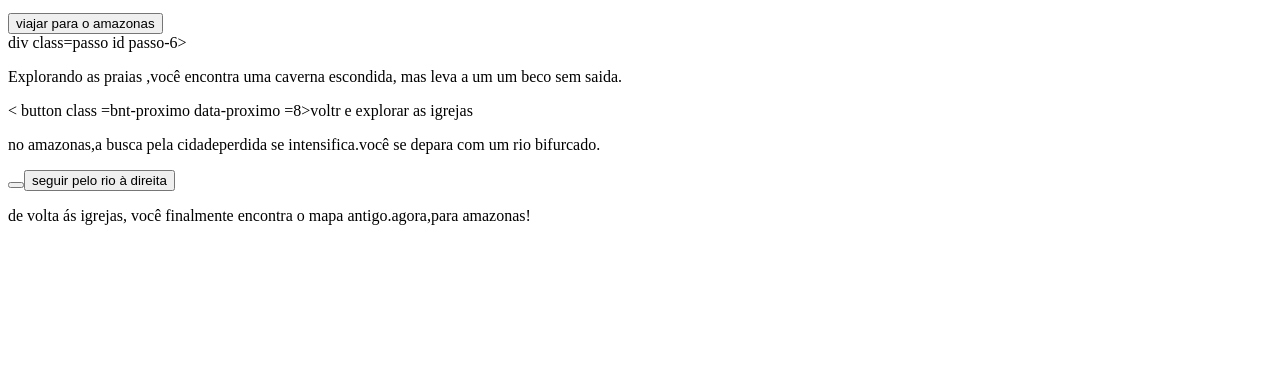
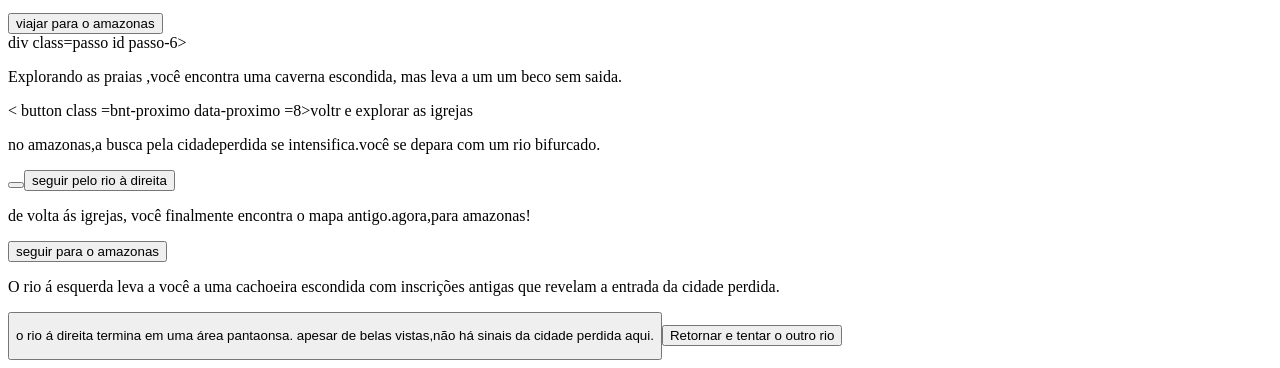
Before and after one commit to vivianeneto/criando-uma-aventura-ultimo-, a plain HTML site: page index.html in a window 1280 px wide. Shown: the part 450-818 px from the top of the page. Drawn offline with Linux system fonts and the light colour scheme.

Commit message:
Update index.html

```diff
--- a/index.html
+++ b/index.html
@@ -52,4 +52,14 @@ div class=passo id passo-6>
 </div>
 <div class=passo id passo-8>
 <p> de volta ás igrejas, você finalmente encontra o mapa antigo.agora,para amazonas!</P>
+<button class=bnt-proximo data-proximo 7>seguir para o amazonas </button>
 <div>
+<div class=passo id=passo-9>
+<p>O rio á esquerda leva a você a uma cachoeira escondida com inscrições antigas que revelam a entrada da cidade perdida.</p>
+<button clss=bnt-proximo=11 exporar a cidade  perdida </button>
+<div>
+<div class=passo id=passo-10>
+<p> o rio á direita termina em uma área pantaonsa. apesar de belas vistas,não há sinais da cidade perdida aqui.</p>
+<button class=bnt-proximo data -proximo =12>Retornar e tentar o outro rio</button>
+<div>
+<div class=passo
```
